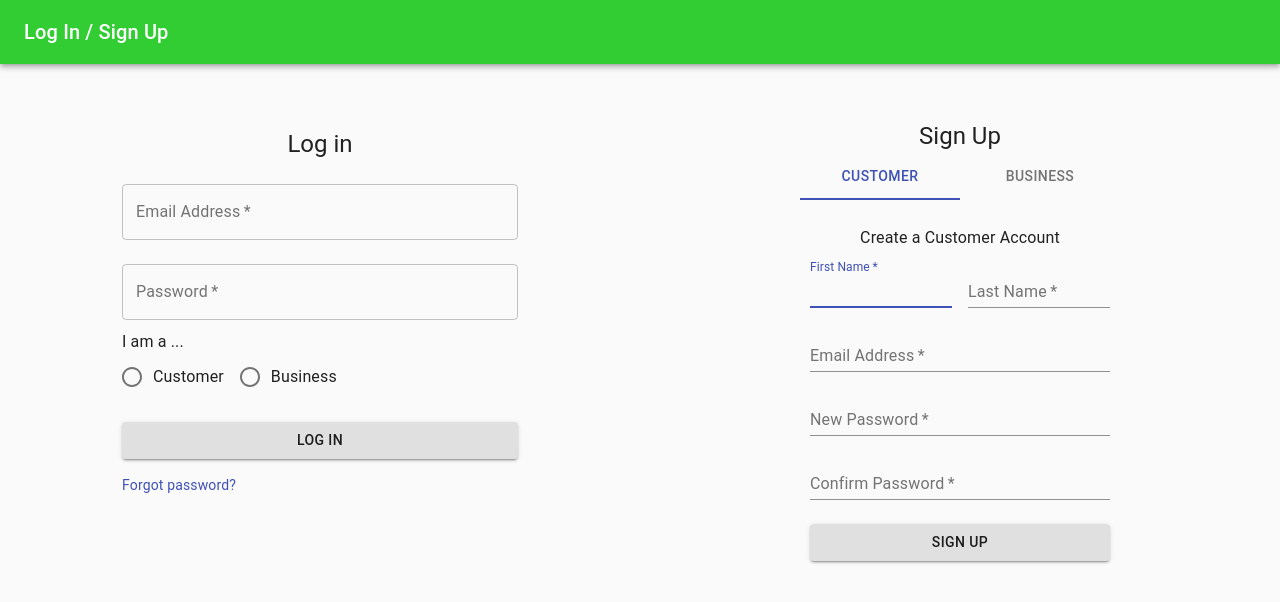
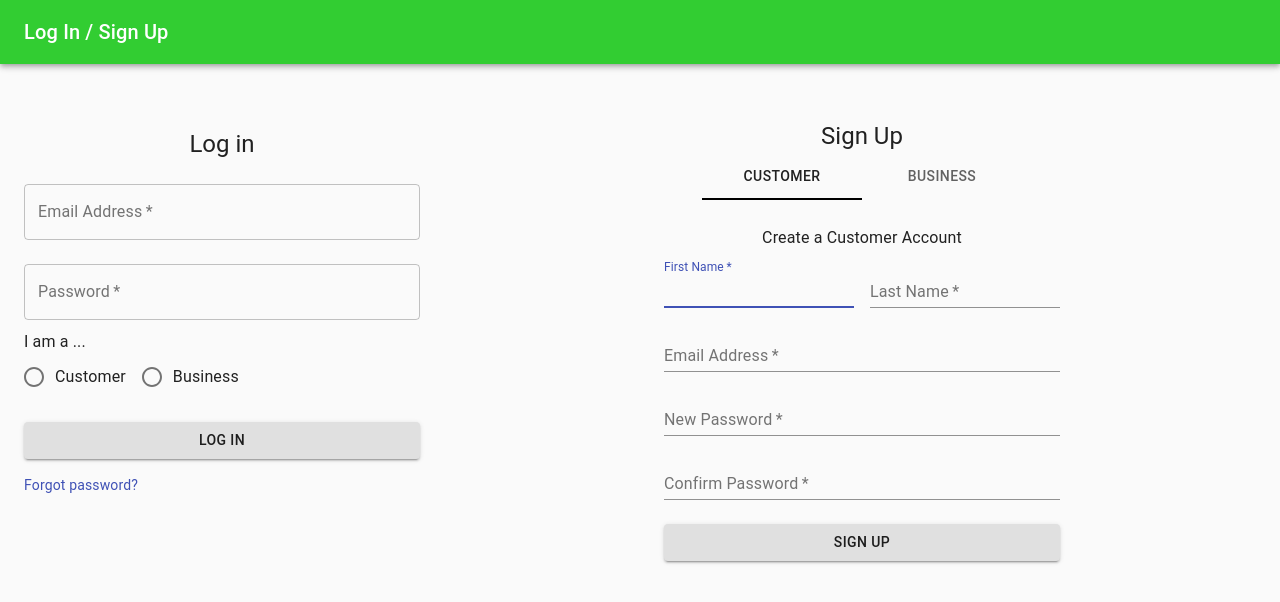
Before and after one commit to tabassumalam/FUO-login, a React (Create React App) app: page / in a window 1280 px wide. Shown: the top 602 px of the page. Built offline with nearby package versions, Linux system fonts and the light colour scheme.

Commit message:
fixed the tabs

```diff
--- a/src/components/SignUp.js
+++ b/src/components/SignUp.js
@@ -62,6 +62,11 @@ const useStyles = makeStyles((theme) => ({
       alignItems: 'center',
       flexGrow: 1,
     },
+    /** guidelines for the tab indicators */
+    indicator: {
+        textColor: 'inherit',
+        backgroundColor: 'black',
+    },
   }));
 
   /** function to create the Sign Up component */
@@ -75,7 +80,7 @@ export default function SignUp() {
 
   return (
       /** use container to allow horizontal alignment */
-    <Container component="main" maxWidth="xs">
+    <Container component="main" maxWidth="m">
         <CssBaseline />
         <div className={classes.paper}>
 
@@ -88,9 +93,11 @@ export default function SignUp() {
             <Tabs value={value}
                 onChange={handleChange}
                 indicatorColor="primary"
-                textColor="primary"
+                textColor="inherit"
                 centered
-                aria-label="simple tabs example">
+                fullWidth
+                aria-label="simple tabs example"
+                classes= {{indicator: classes.indicator}}>
                 {/** label for the two different tab options */}
                 <Tab label="Customer" {...a11yProps(0)}/>
                 <Tab label="Business"  {...a11yProps(1)}/>
```
